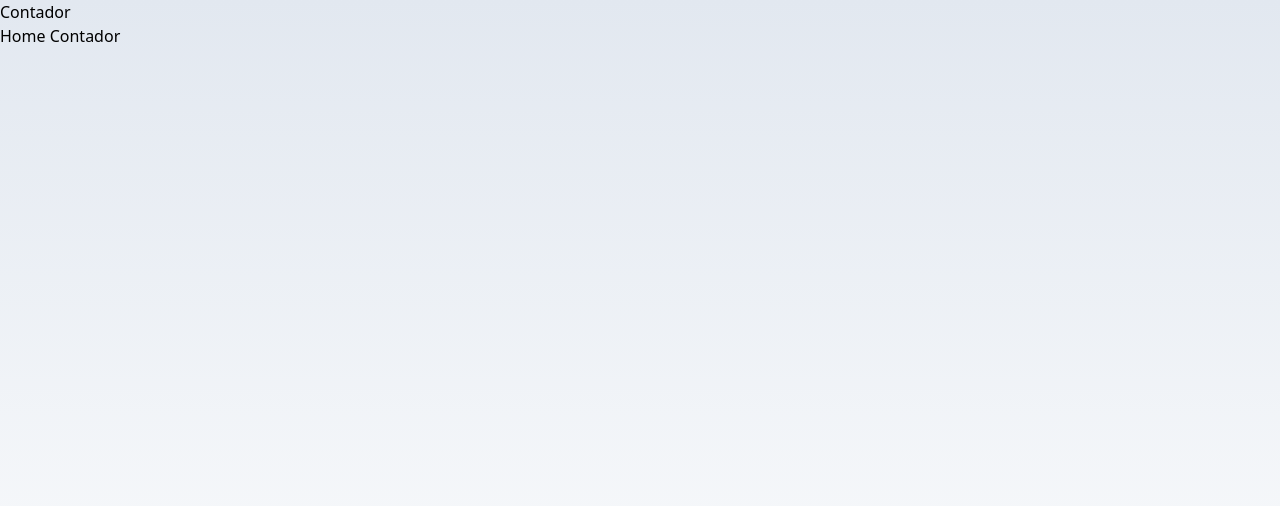
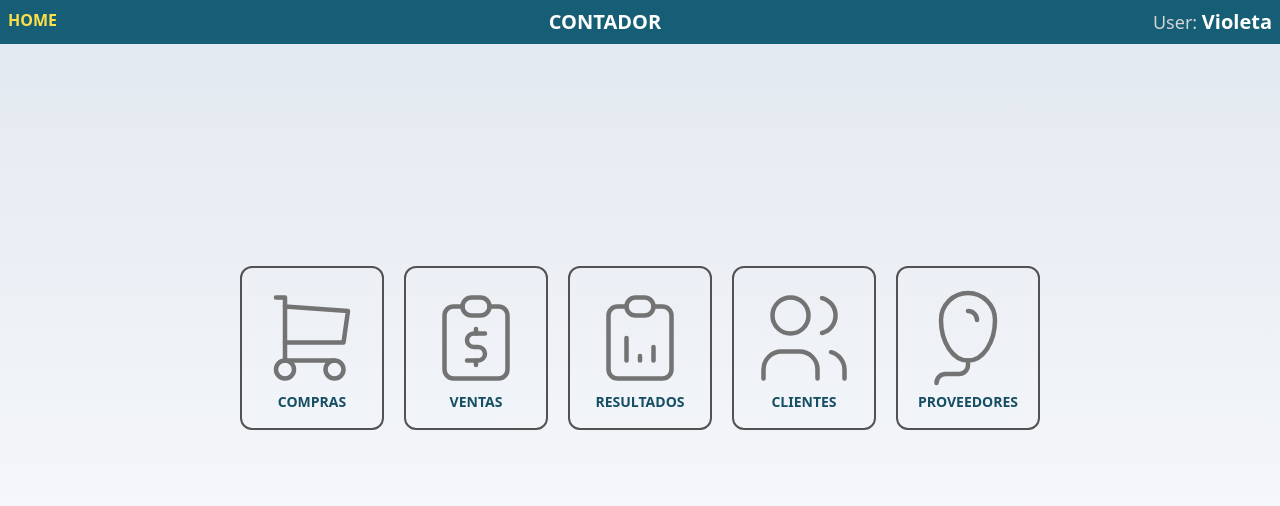
Before and after one commit to IngCHarles26/ARTEMPA, a React (Vite) app in the folder client/: page /accountant/home in a window 1280 px wide. Shown: the top 506 px of the page. Built offline with nearby package versions, Linux system fonts and the light colour scheme.

Commit message:
home-contador

```diff
--- /dev/null
+++ b/client/src/components/accountant-office/images.tsx
@@ -0,0 +1,78 @@
+export const AccOffMenu = [
+  {
+    image: (hover:boolean) => (
+      <svg xmlns="http://www.w3.org/2000/svg" className={"icon icon-tabler icon-tabler-report-money w-full transition-all "
+        +( hover ? 'stroke-cyan-500' : 'stroke-neutral-500' )
+      } viewBox="0 0 24 24" fill="none" strokeLinecap="round" strokeLinejoin="round">
+        <path stroke="none" d="M0 0h24v24H0z" fill="none"/>
+        <path d="M6 19m-2 0a2 2 0 1 0 4 0a2 2 0 1 0 -4 0" />
+        <path d="M17 19m-2 0a2 2 0 1 0 4 0a2 2 0 1 0 -4 0" />
+        <path d="M17 17h-11v-14h-2" />
+        <path d="M6 5l14 1l-1 7h-13" />
+      </svg>
+      ),
+    name: 'compras',
+    route: '/accountant/purchases',
+  },
+  {
+    image: (hover:boolean) => (
+        <svg xmlns="http://www.w3.org/2000/svg" className={"icon icon-tabler icon-tabler-report-money w-full transition-all "
+          +( hover ? 'stroke-cyan-500' : 'stroke-neutral-500' )
+        }  viewBox="0 0 24 24" strokeWidth="1"  fill="none" strokeLinecap="round" strokeLinejoin="round">
+          <path stroke="none" d="M0 0h24v24H0z" fill="none"/>
+          <path d="M9 5h-2a2 2 0 0 0 -2 2v12a2 2 0 0 0 2 2h10a2 2 0 0 0 2 -2v-12a2 2 0 0 0 -2 -2h-2" />
+          <path d="M9 3m0 2a2 2 0 0 1 2 -2h2a2 2 0 0 1 2 2v0a2 2 0 0 1 -2 2h-2a2 2 0 0 1 -2 -2z" />
+          <path d="M14 11h-2.5a1.5 1.5 0 0 0 0 3h1a1.5 1.5 0 0 1 0 3h-2.5" />
+          <path d="M12 17v1m0 -8v1" />
+        </svg>
+      ),
+    name: 'ventas',
+    route: '/accountant/sales',
+  },
+  {
+    image: (hover:boolean) => (
+        <svg xmlns="http://www.w3.org/2000/svg" className={"icon icon-tabler icon-tabler-report-money w-full transition-all "
+          +( hover ? 'stroke-cyan-500' : 'stroke-neutral-500' )
+        }  viewBox="0 0 24 24" fill="none" strokeLinecap="round" strokeLinejoin="round">
+          <path stroke="none" d="M0 0h24v24H0z" fill="none"/>
+          <path d="M9 5h-2a2 2 0 0 0 -2 2v12a2 2 0 0 0 2 2h10a2 2 0 0 0 2 -2v-12a2 2 0 0 0 -2 -2h-2" />
+          <path d="M9 3m0 2a2 2 0 0 1 2 -2h2a2 2 0 0 1 2 2v0a2 2 0 0 1 -2 2h-2a2 2 0 0 1 -2 -2z" />
+          <path d="M9 17v-5" />
+          <path d="M12 17v-1" />
+          <path d="M15 17v-3" />
+        </svg>
+      ),
+    name: 'resultados',
+    route: '/accountant/results',
+  },
+  {
+    image: (hover:boolean) => (
+        <svg xmlns="http://www.w3.org/2000/svg" className={"icon icon-tabler icon-tabler-report-money w-full transition-all "
+          +( hover ? 'stroke-cyan-500' : 'stroke-neutral-500' )
+        } viewBox="0 0 24 24" fill="none" strokeLinecap="round" strokeLinejoin="round">
+          <path stroke="none" d="M0 0h24v24H0z" fill="none"/>
+          <path d="M9 7m-4 0a4 4 0 1 0 8 0a4 4 0 1 0 -8 0" />
+          <path d="M3 21v-2a4 4 0 0 1 4 -4h4a4 4 0 0 1 4 4v2" />
+          <path d="M16 3.13a4 4 0 0 1 0 7.75" />
+          <path d="M21 21v-2a4 4 0 0 0 -3 -3.85" />
+        </svg>
+      ),
+    name: 'clientes',
+    route: '/accountant/clients-data',
+  },
+  {
+    image: (hover:boolean) => (
+        <svg xmlns="http://www.w3.org/2000/svg" className={"icon icon-tabler icon-tabler-report-money w-full transition-all "
+          +( hover ? 'stroke-cyan-500' : 'stroke-neutral-500' )
+        }  viewBox="0 0 24 24" fill="none" strokeLinecap="round" strokeLinejoin="round">
+          <path stroke="none" d="M0 0h24v24H0z" fill="none"/>
+          <path d="M14 8a2 2 0 0 0 -2 -2" />
+          <path d="M6 8a6 6 0 1 1 12 0c0 4.97 -2.686 9 -6 9s-6 -4.03 -6 -9" />
+          <path d="M12 17v1a2 2 0 0 1 -2 2h-3a2 2 0 0 0 -2 2" />
+        </svg>
+      ),
+    name: 'proveedores',
+    route: '/accountant/suppliers-data',
+  },
+
+]
--- a/client/src/components/accountant/Accountant.tsx
+++ b/client/src/components/accountant/Accountant.tsx
@@ -1,10 +1,18 @@
-import { Outlet } from "react-router-dom";
+import { Outlet, useLocation } from "react-router-dom";
+import ButtonHome from "./mini-components/ButtonHome";
+import Header from "../mini-components/Header";
 
 function Accountant() {
+
+  const {pathname} = useLocation()
+
+
   return (
-    <section>
-      <p>Contador</p>
+    <section className="">
+      <Header />
       <Outlet />
+      {/* componente de regreso a home */}
+      {!pathname.includes('home') && <ButtonHome />}
     </section>
   );
 }
--- a/client/src/components/accountant/HomeAccountant.tsx
+++ b/client/src/components/accountant/HomeAccountant.tsx
@@ -1,7 +1,13 @@
+import {AccOffMenu} from "../accountant-office/images";
+import MenuHomeCard from "./mini-components/MenuHomeCard";
+
 function HomeAccountant() {
+
   return (
-    <div>
-      <p>Home Contador</p>
+    <div className="h-96 flex flex-wrap  justify-center items-center mx-auto mt-28 p-10 gap-5">
+      {
+        AccOffMenu.map(({image,name,route},ix)=><MenuHomeCard key={ix+' menuOption'} Image={image} name={name} route={route} />)
+      }
     </div>
   );
 }
--- /dev/null
+++ b/client/src/components/accountant/mini-components/ButtonHome.tsx
@@ -0,0 +1,37 @@
+import { useState } from "react";
+import { useNavigate } from "react-router-dom";
+import { routes } from "../../../routes";
+
+
+function ButtonHome() {
+  const {home} = routes
+  const [visible, setVisible] = useState(false);
+
+  const nav = useNavigate()
+
+  return (
+    <div className="absolute bottom-4 left-4 flex items-center space-x-3">
+        <div
+          onMouseEnter={()=>setVisible(true)}
+          onMouseLeave={()=>setVisible(false)}
+          onClick={()=>{nav(home,{relative:'path'})}}
+          className="bg-yellow-300 p-2 rounded-full hover:scale-110 transition-all cursor-pointer">
+          <svg xmlns="http://www.w3.org/2000/svg" className="icon icon-tabler icon-tabler-category" width="35" height="35" viewBox="0 0 24 24" strokeWidth="1.5" stroke="#1B4F72" fill="none" strokeLinecap="round" strokeLinejoin="round">
+            <path stroke="none" d="M0 0h24v24H0z" fill="none"/>
+            <path d="M4 4h6v6h-6z" />
+            <path d="M14 4h6v6h-6z" />
+            <path d="M4 14h6v6h-6z" />
+            <path d="M17 17m-3 0a3 3 0 1 0 6 0a3 3 0 1 0 -6 0" />
+          </svg>
+        </div>
+        {
+          visible &&
+          <div  className="bg-neutral-500 text-white px-2 py-1 rounded">
+            Home
+          </div>
+        }
+    </div>
+  );
+}
+
+export default ButtonHome;
--- /dev/null
+++ b/client/src/components/accountant/mini-components/MenuHomeCard.tsx
@@ -0,0 +1,29 @@
+import { useState } from "react";
+import { useNavigate } from "react-router-dom";
+
+interface Props {
+  Image: (h:boolean)=>JSX.Element,
+  name: string,
+  route: string,
+}
+
+function MenuHomeCard(props:Props) {
+  const {Image,name,route} = props
+  const [hover, setHover] = useState(false);
+
+  const nav = useNavigate()
+
+  return (
+    <div
+      onMouseEnter={()=>setHover(true)}
+      onMouseLeave={()=>setHover(false)}
+      onClick={()=>nav(route,{replace:true})}
+      // onClick={()=>nav('sales',{relative:'path'})}
+      className="border-2 text-cyan-900 border-neutral-600 cursor-pointer w-36 p-4 rounded-xl transition-all hover:border-cyan-500 hover:shadow-lg hover:text-cyan-500 hover:stroke-cyan-500">
+      {Image(hover)}
+      <p className="text-center text-sm font-bold uppercase">{name}</p>
+    </div>
+  );
+}
+
+export default MenuHomeCard;
--- a/client/src/components/auth/Login.tsx
+++ b/client/src/components/auth/Login.tsx
@@ -35,7 +35,7 @@ function Login() {
           <input type="password" name="password" value={loginInfo.password} onChange={handleChange} className="px-2 py-1 rounded text-xl border-2" />
         </div>
 
-        <input type="submit" value="INGRESA" className={"text-white bg-cyan-800 text-center text-xl w-40 p-2 rounded-xl font-bold transition-all " + (noInputs ? 'cursor-default opacity-10 ' : ' cursor-pointer hover:scale-105 hover:bg-yellow-300 hover:text-neutral-800 ')} />
+        <input type="submit" value="INGRESA" className={"text-white bg-cyan-800 text-center text-xl w-40 p-2 rounded-xl font-bold transition-all " + (noInputs ? 'cursor-default opacity-50 ' : ' cursor-pointer hover:scale-105 hover:bg-yellow-300 hover:text-neutral-800 ')} />
         {/* <p className="text-red-600 text-lg font-bold">Datos Incorrectos</p> */}
       </form>
     </div>
--- /dev/null
+++ b/client/src/components/mini-components/Header.tsx
@@ -0,0 +1,13 @@
+function Header() {
+  const userName = 'Violeta'
+
+  return (
+    <header className="flex justify-between p-2 bg-cyan-800">
+      <p className="text-yellow-300 font-bold">HOME</p>
+      <p className="font-bold text-white text-xl">CONTADOR</p>
+      <p className="text-lg text-neutral-300">User: <span className="text-xl font-bold text-white">{userName}</span></p>
+    </header>
+  );
+}
+
+export default Header;
--- a/client/src/routes.tsx
+++ b/client/src/routes.tsx
@@ -9,7 +9,11 @@ import { DataBase, ServiceData } from './components/technician-office'
 import { Technician, HomeTechnician, Assignments, Requests } from './components/technician'
 
 
+const base = 'localhost:5173'
+
 export const routes = {
+  global: (rt:string)=>base+`/${rt}`,
+
   'home': 'home',
 
   auth: (rt:string)=>`auth/${rt}`,
@@ -49,13 +53,13 @@ export const router = createBrowserRouter([
     path: '/',
     element: <App />,
     children:[
-      { path: 'auth/',
+      { path: 'auth',
         element: <Auth />,
         children:[
           { path: 'login',              element: <Login />},  // acceso a la aplicacion
           { path: 'register/:token',    element: <Register />}, // creacion de contraseña y confirmacion de datos necesarios
         ]},
-      { path: 'admin/',
+      { path: 'admin',
         element: <Admin />,
         children:[
           { path: 'home',               element: <HomeAdmin />}, // menu de accesos directos para ADMIN
@@ -101,6 +105,6 @@ export const router = createBrowserRouter([
           { path: 'requests',           element: <Requests />}, // formulario para solicitar algun repuesto, insumo o servicio
         ]},
     ],
-    errorElement: <p>holi</p>
+    errorElement: <p>error</p>
   }
 ])
```
Also changed, not shown: client/src/components/auth/Register.tsx (+32 -52 lines).
